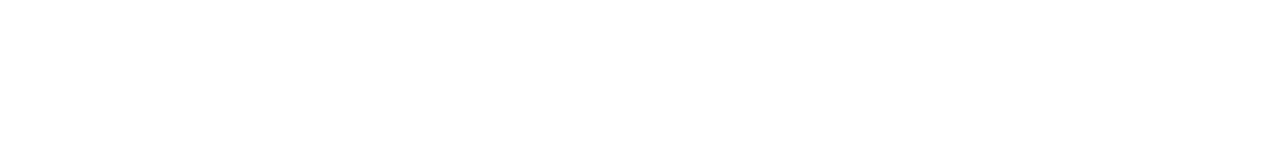
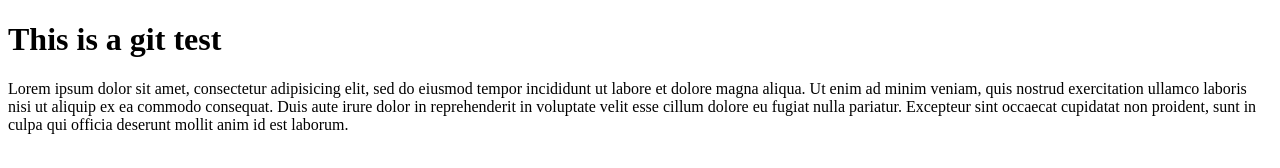
Before and after one commit to DC-Martin/git2, a plain HTML site: page index.html in a window 1280 px wide. Drawn offline with Linux system fonts and the light colour scheme.

Commit message:
Added heading and lorem paragraph

```diff
--- a/index.html
+++ b/index.html
@@ -4,6 +4,14 @@
 	<title></title>
 </head>
 <body>
+<h1>This is a git test</h1>
+<p>Lorem ipsum dolor sit amet, consectetur adipisicing elit, sed do eiusmod
+tempor incididunt ut labore et dolore magna aliqua. Ut enim ad minim veniam,
+quis nostrud exercitation ullamco laboris nisi ut aliquip ex ea commodo
+consequat. Duis aute irure dolor in reprehenderit in voluptate velit esse
+cillum dolore eu fugiat nulla pariatur. Excepteur sint occaecat cupidatat non
+proident, sunt in culpa qui officia deserunt mollit anim id est laborum.</p>
+
 
 </body>
 </html>
```
